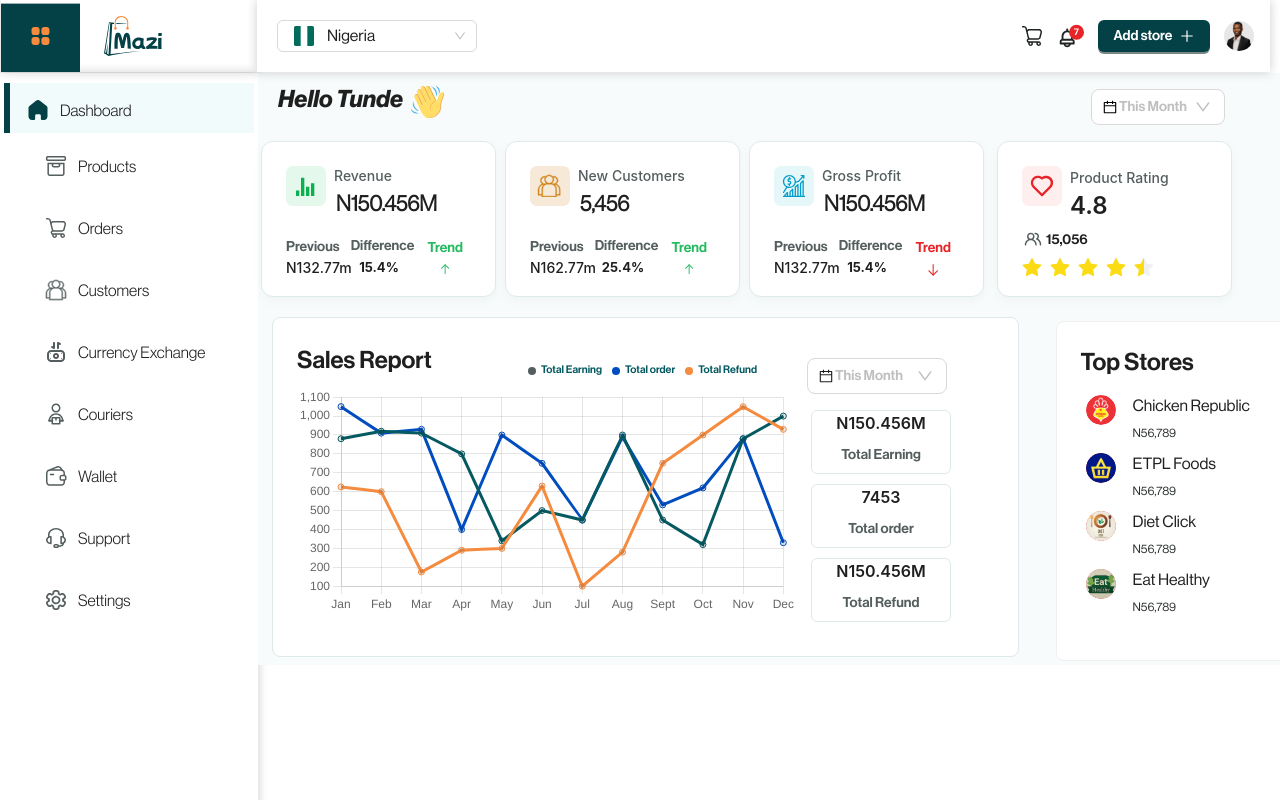
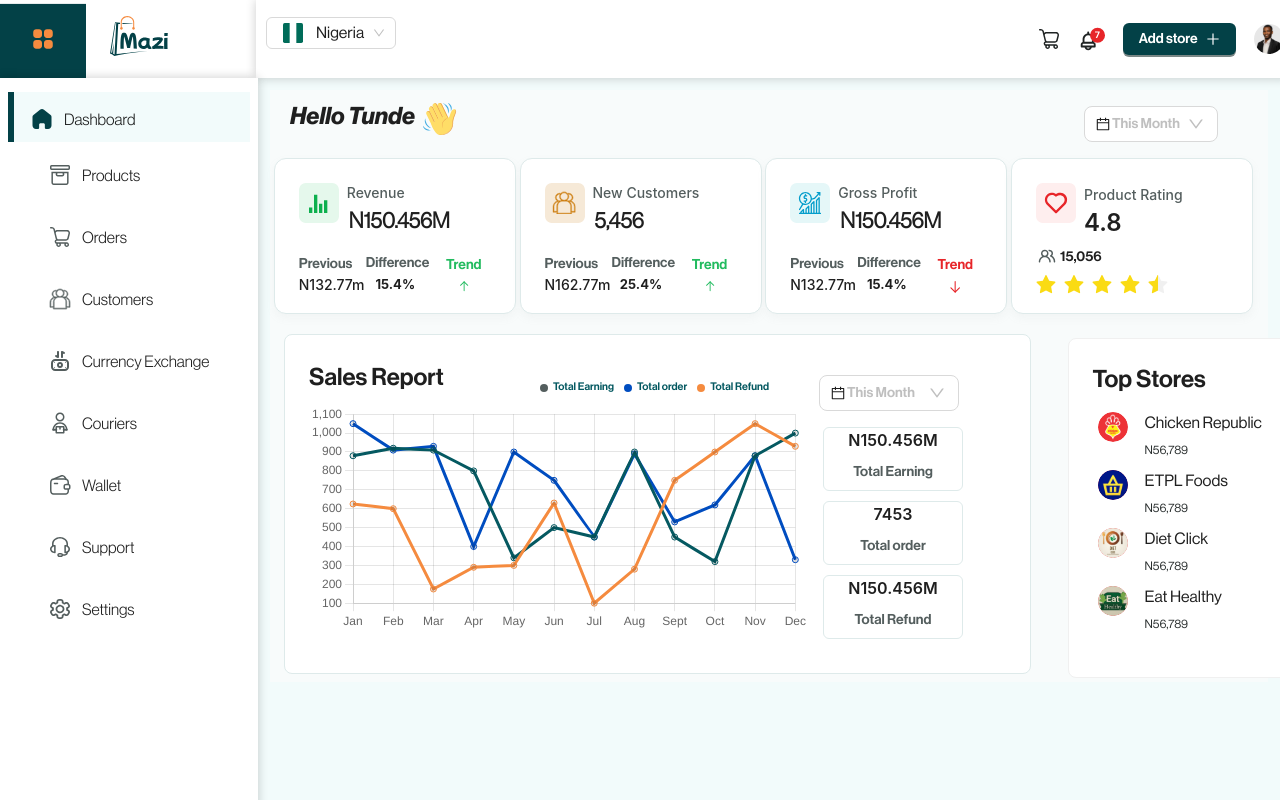
Before and after one commit to AustinRexi/Mazi, a React (Vite) app: page / in a window 1280 px wide. Shown: the top 800 px of the page. Built offline with nearby package versions, Linux system fonts and the light colour scheme; a web font is replaced by a local one.

Commit message:
fixing mobile bugs

```diff
--- a/src/App.css
+++ b/src/App.css
@@ -86,3 +86,9 @@ body,
 html {
   font-family: "NeueHaasDisplayMediu", sans-serif;
 }
+html,
+body {
+  margin: 0;
+  padding: 0;
+  width: 100%;
+}
--- a/src/Layout/Layout.jsx
+++ b/src/Layout/Layout.jsx
@@ -1,18 +1,55 @@
 import Navbar from "./Navbar";
 import Sidebar from "./Sidebar";
 import { Outlet } from "react-router-dom";
+import { Flex, Layout } from "antd";
+import { useEffect, useState } from "react";
+const { Header, Sider, Content } = Layout;
 
-const Layout = () => (
-  <section>
-    <Navbar style={{ position: "fixed" }} />
+const LayoutDesign = () => {
+  const [isDesktop, setIsDesktop] = useState(window.innerWidth >= 768);
 
-    <div style={{ display: "flex" }}>
-      <Sidebar style={{ position: "fixed" }} />
-      <div style={{ width: "100%" }}>
-        <Outlet />
-      </div>
-    </div>
-  </section>
-);
-
-export default Layout;
+  useEffect(() => {
+    const handleResize = () => setIsDesktop(window.innerWidth >= 768);
+    window.addEventListener("resize", handleResize);
+    return () => window.removeEventListener("resize", handleResize);
+  }, []);
+  return (
+    <Flex>
+      <Layout
+        style={{
+          maxWidth: "100vw",
+          width: "100vw",
+          overflowX: "hidden",
+          backgroundColor: "white",
+          margin: 0,
+          padding: 0,
+        }}
+      >
+        <Header
+          style={{
+            backgroundColor: "white",
+            height: "78px",
+            marginTop: 2,
+            margin: 0,
+            padding: 0,
+          }}
+        >
+          <Navbar />
+        </Header>
+        <Layout>
+          <Sider
+            style={{ backgroundColor: "white" }}
+            width={isDesktop ? 258 : 0}
+          >
+            <Sidebar />
+          </Sider>
+          <Content style={{ padding: 12, background: "#F2FBFB" }}>
+            {" "}
+            <Outlet />{" "}
+          </Content>
+        </Layout>
+      </Layout>
+    </Flex>
+  );
+};
+export default LayoutDesign;
--- a/src/Layout/MenuItems.jsx
+++ b/src/Layout/MenuItems.jsx
@@ -88,7 +88,7 @@ const MenuItem = () => {
       direction="vertical"
       size="8"
       style={{
-        width: "258px",
+        width: "250px",
         padding: 4,
         height: "160vh",
       }}
--- a/src/Layout/Navbar.jsx
+++ b/src/Layout/Navbar.jsx
@@ -48,10 +48,20 @@ const Navbar = () => {
     setDrawerOpen((prev) => !prev);
   };
   return (
-    <div>
+    <div
+      style={{
+        justifyContent: "flex-start",
+        alignItems: "center",
+      }}
+    >
       {isMobile ? (
-        <div style={{ padding: 16 }}>
-          <Row gutter={[3, 18]}>
+        <div
+          style={{
+            justifyContent: "flex-start",
+            alignItems: "center",
+          }}
+        >
+          <Row gutter={[14, 18]}>
             <Col span={6}>
               {" "}
               <Button
@@ -65,7 +75,7 @@ const Navbar = () => {
               <img src={logo} alt="Logo" style={{ height: 40 }} />
             </Col>
             <Col span={2}>
-              <div style={{ display: "flex", gap: "16px", marginTop: 4 }}>
+              <div style={{ display: "flex", gap: "16px", marginTop: 14 }}>
                 <img src={cart} alt="Cart" />
                 <img src={notification} alt="Notifications" />
               </div>
@@ -87,19 +97,17 @@ const Navbar = () => {
           <Col>
             <div
               style={{
+                boxShadow: "0 0 10px rgba(0, 0, 0, 0.2)",
                 gap: "24px",
                 width: "256px",
-                background: "#white",
-                height: "72px",
+                background: "white",
                 display: "flex",
-                boxShadow: "0 0 10px rgba(0, 0, 0, 0.2)",
-                marginBottom: "1px",
-                marginLeft: "1px",
-                border: "0px 1px 0px 0px",
-                opacity: "0px",
+                height: "78px",
+                margin: 0,
+                padding: 0,
               }}
             >
-              <img src={menu} alt="" />
+              <img src={menu} alt="" style={{}} />
               <img
                 src={logo}
                 alt=""
@@ -111,29 +119,20 @@ const Navbar = () => {
             <div
               style={{
                 background: "white",
-                height: "72px",
-                alignItems: "center",
-
-                width: "auto",
-              }}
-            >
-              <div
-                style={{
-                  padding: 10,
                 display: "flex",
                 alignItems: "center",
                 justifyContent: "space-between",
                 boxShadow: "0 0 10px rgba(0, 0, 0, 0.2)",
-                  width: "100%",
-                  // paddingRight: 20,
-                  marginRight: 20,
+                width: "102%",
+                gap: 30,
+                height: "78px",
               }}
             >
-                <div style={{ padding: 10 }}>
+              <div style={{ padding: 8, marginLeft: 2 }}>
                 <Select
                   defaultValue="Nigeria"
                   style={{
-                      width: 200,
+                    width: 130,
                   }}
                 >
                   {optionsWithImages.map((option) => (
@@ -173,7 +172,7 @@ const Navbar = () => {
                   display: "flex",
                   alignItems: "center",
                   justifyContent: "space-evenly",
-                    gap: 14,
+                  gap: 18,
                 }}
               >
                 <img src={cart} alt="" />
@@ -187,7 +186,6 @@ const Navbar = () => {
                 <img src={avatar} alt="" style={{ paddingRight: "6px" }} />
               </div>
             </div>
-            </div>
           </Col>
         </Row>
       )}
--- a/src/Layout/Sidebar.jsx
+++ b/src/Layout/Sidebar.jsx
@@ -10,9 +10,11 @@ const Sidebar = () => {
       className="sidebar"
       style={{
         display: isMobile ? "none" : "inline-block",
-        width: isMobile ? "100%" : "272px",
+        width: isMobile ? "100%" : "258px",
         minHeight: "100vh",
         boxShadow: "0 0 10px rgba(0, 0, 0, 0.2)",
+        padding: 4,
+        // marginTop: 6,
       }}
     >
       <MenuItem />
--- a/src/views/Dashboard/Board.jsx
+++ b/src/views/Dashboard/Board.jsx
@@ -46,7 +46,7 @@ const Board = () => {
           <Calender />
         </Col>
       </Row>
-      <div style={{ marginRight: 50 }}>
+      <div style={{ marginRight: 10 }}>
         <Cardcomponent />
       </div>
 
--- a/src/views/Dashboard/Cardcomponent.jsx
+++ b/src/views/Dashboard/Cardcomponent.jsx
@@ -6,11 +6,23 @@ import profitIcon from "../../utils/icons/profit.svg";
 import peopleIcon from "../../utils/icons/people.svg";
 import heartIcon from "../../utils/icons/heart.svg";
 import little from "../../utils/icons/little.svg";
+import { useState, useEffect } from "react";
 
 import Ratings from "./Ratings";
 const { Title } = Typography;
 
 function Cardcomponent() {
+  const [isMobile, setIsMobile] = useState(false);
+  useEffect(() => {
+    const mediaQuery = window.matchMedia("(max-width: 576px)"); // Same as AntD xs breakpoint
+    setIsMobile(mediaQuery.matches);
+
+    const handler = (event) => setIsMobile(event.matches);
+    mediaQuery.addEventListener("change", handler);
+
+    return () => mediaQuery.removeEventListener("change", handler);
+  }, []);
+
   const statistics = [
     {
       Detail: "Revenue",
@@ -42,7 +54,7 @@ function Cardcomponent() {
   ];
   return (
     <Row
-      guttter={[3, 14]}
+      guttter={[2, 14]}
       style={{ justifyContent: "center", alignContent: "center" }}
     >
       <Col
@@ -52,7 +64,7 @@ function Cardcomponent() {
         style={{
           display: "flex",
           flexWrap: "wrap",
-          gap: "6px",
+
           justifyContent: "space-evenly",
         }}
       >
@@ -61,7 +73,7 @@ function Cardcomponent() {
             hoverable
             key={index}
             style={{
-              width: "235px",
+              width: "242px",
               height: "156px",
               display: "flex",
               flexDirection: "column",
@@ -70,6 +82,7 @@ function Cardcomponent() {
               boxShadow: " 0px 4px 8px 0px #AAAAAA14",
               border: "1px solid #DEEAEA",
               justifyContent: "flex-start",
+              marginTop: isMobile ? "8px" : "0px",
             }}
           >
             <div style={{ display: "flex", gap: "8px" }}>
@@ -204,18 +217,18 @@ function Cardcomponent() {
           </Card>
         ))}
       </Col>
-      <Col xs={3} md={0} lg={0}></Col>
-      <Col xs={{ span: 20, style: { marginTop: "8px" } }} md={6} lg={6}>
+
+      <Col xs={24} md={6} lg={6}>
         <Card
           hoverable
           style={{
-            width: "235px",
+            width: "242px",
             height: "156px",
-            marginLeft: "10px",
+            marginTop: isMobile ? "8px" : "0px",
             borderRadius: "12px",
             boxShadow: "0px 4px 8px 0px #AAAAAA14",
             border: "1px solid #DEEAEA",
-
+            marginLeft: isMobile ? "54px" : "0px",
             display: "flex",
             flexDirection: "column",
             justifyContent: "space-between",
@@ -264,7 +277,7 @@ function Cardcomponent() {
               display: "flex",
               alignItems: "start",
               justifyContent: "center",
-              padding: "8px 0", // Added padding for better spacing
+              padding: "8px 0",
             }}
           >
             <Row
--- a/src/views/Orders/orderdetails/Request.jsx
+++ b/src/views/Orders/orderdetails/Request.jsx
@@ -1,4 +1,4 @@
-import { Card, Row, Col, Divider, Avatar } from "antd";
+import { Card, Row, Col, Divider } from "antd";
 import rice from "../../../Assets/Ordericons/rice.svg";
 import unfulfilled from "../../../Assets/Ordericons/unfulfill.svg";
 import drink from "../../../Assets/Ordericons/drinks.svg";
--- /dev/null
+++ b/src/views/Orders/trackorder/OrderProgress.jsx
@@ -0,0 +1,43 @@
+import { Card, Typography, Avatar } from "antd";
+import firstavatar from "../../../Assets/Ordericons/orderprogressicons/firstavatar.svg";
+
+const { Text } = Typography;
+const OrderProgress = () => {
+  return (
+    <Card
+      style={{
+        width: 304,
+        height: 322,
+        padding: 3,
+      }}
+    >
+      <Text
+        style={{
+          fontFamily: "NeueHaasDisplayMediu",
+          fontSize: "20px",
+          fontWeight: 600,
+          lineHeight: "24px",
+        }}
+      >
+        {" "}
+        Order Progress
+      </Text>
+      <section
+        style={{
+          width: 220,
+          height: 92,
+          padding: 8,
+          gap: 16,
+          borderRadius: 8,
+          border: "1px solid #DEEAEA",
+        }}
+      >
+        <Avatar size={36} src={firstavatar} />
+      </section>
+      <section></section>
+      <section></section>
+    </Card>
+  );
+};
+
+export default OrderProgress;
--- a/src/views/Support/Support.jsx
+++ b/src/views/Support/Support.jsx
@@ -1,26 +1,9 @@
-// import CourierDetails from "../Orders/trackorder/CourierDetails";
-// import OrderDetails from "../Orders/orderdetails/OrderDetails";
-
-// import OrderData from "../Orders/orderdetails/OrderData";
-
-// import ArrivalCard from "../Orders/orderdetails/countdowncard/ArrivalCard";
-
-// import TrackOrder from "../Orders/trackorder/Index";
-
-// import MapComponent from "../Orders/trackorder/MapComponent";
-
-// import Receipt from "../CurrencyExchange/Receipt";
+import OrderProgress from "../Orders/trackorder/OrderProgress";
 
 function Support() {
   return (
     <div>
-      {/* <OrderData /> */}
-      {/* <ArrivalCard /> */}
-      {/* <TrackOrder /> */}
-      {/* <MapComponent /> */}
-      {/* <OrderDetails /> */}
-      {/* <CourierDetails /> */}
-      {/* <Receipt /> */}
+      <OrderProgress />
     </div>
   );
 }
```
Also changed, not shown: src/Assets/Ordericons/orderprogressicons/firstavatar.svg (added), src/Assets/Ordericons/orderprogressicons/secondavatar.svg (added). Lines whose indentation alone changed are shown as unchanged.
